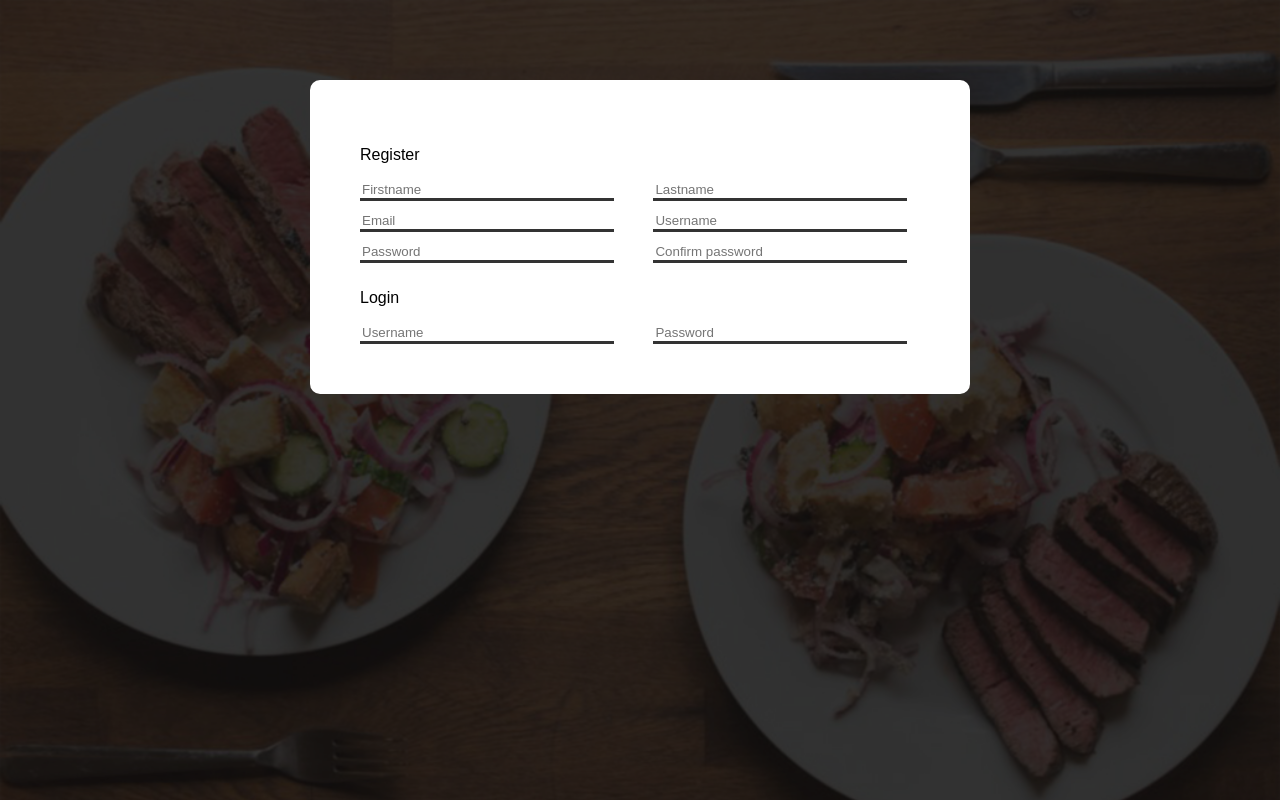
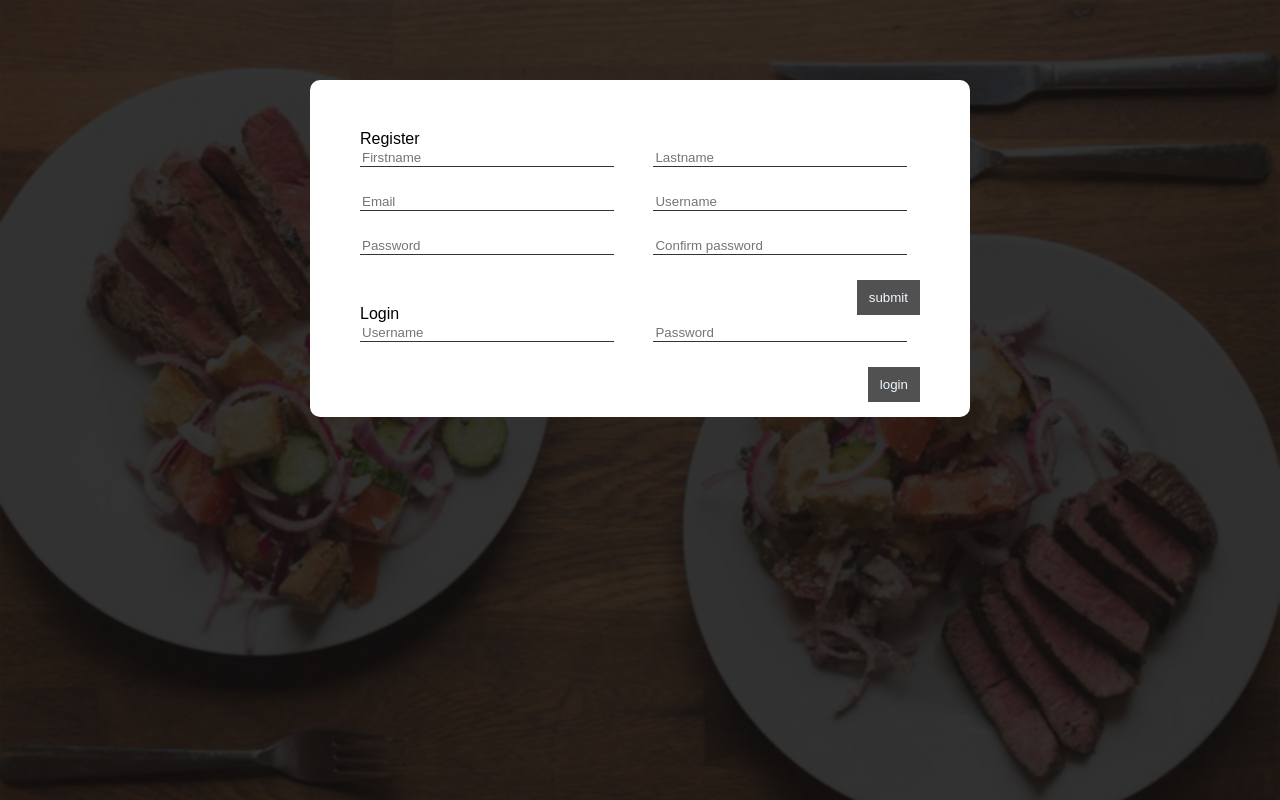
Before and after one commit to aminubarade/mealapp, a plain HTML site: page ui/login.html in a window 1280 px wide. Drawn offline with Linux system fonts and the light colour scheme.

Commit message:
added register and login button

```diff
--- a/ui/assets/css/style.css
+++ b/ui/assets/css/style.css
@@ -7,6 +7,10 @@ body{
   margin: 0px !important;
   background: linear-gradient(rgba(0, 0, 0, 0.6), rgba(0, 0, 0, 0.6)), url(../img/meal.jpg) no-repeat;
   background-size: cover;
+}
+
+a {
+  text-decoration: none !important;
 }
 
 .nav {
@@ -91,6 +95,7 @@ body{
   border-bottom: #333;
   border-left: none !important;
   border-style: solid;
+  border-width: 1px;
 }
 
 form {
@@ -99,13 +104,27 @@ form {
 
 input:focus {
   outline: none;
+  border-width: 2px;
   border-color: rgb(75, 75, 133);
-  transition: ease-in-out, width .5s ease-in-out;
+  transition: ease-in-out, width 2s ease-in-out;
 }
 
 
 
 
+.align-right {
+  float: right;
+}
+
+
+.btn {
+  background: #515151;
+  padding: 10px 12px;
+  color: aliceblue;
+  border: none;
+  cursor: pointer;
+  transition: background 2s;
+}
 
 .p-1 {
 
@@ -136,7 +155,7 @@ input:focus {
 }
 
 .m-b {
-  margin-bottom: 10px;
+  margin-bottom: 25px;
 }
 
 .m-r {
@@ -146,3 +165,6 @@ input:focus {
 .m-l {
   margin-left: 35px;
 }
+.m-0 {
+  margin: 0px !important;
+}
--- a/ui/login.html
+++ b/ui/login.html
@@ -9,8 +9,8 @@
 <body>
   <div class="form-container">
 
-    <div class="register-form">
-      <p>Register</p>
+    <div class="register-form m-b">
+      <p class="m-0">Register</p>
       <form action="#" class="login">
         <input type="text" placeholder="Firstname" class="m-b form-input-txt">
         <input type="text" placeholder="Lastname" class="m-b m-l form-input-txt">
@@ -19,13 +19,16 @@
         <input type="text" placeholder="Username" class="m-l m-b form-input-txt">
         <input type="password" placeholder="Password" class="m-b form-input-txt">
         <input type="password" placeholder="Confirm password" class="m-b m-l form-input-txt">
+        <input type="button" value="submit" class="align-right btn">
       </form>
     </div>
+
     <div class="login-form">
-      <p>Login</p>
+      <p class="m-0">Login</p>
       <form action="#" class="login">
         <input type="text" placeholder="Username" class="form-input-txt">
-        <input type="password" placeholder="Password" class="m-l form-input-txt">
+        <input type="password" placeholder="Password" class="m-l  m-b form-input-txt">
+        <input type="button" value="login" class="align-right btn">
       </form>
     </div>
   </div>
```
Also changed, not shown: ui/index.html (+1 -1 lines).
